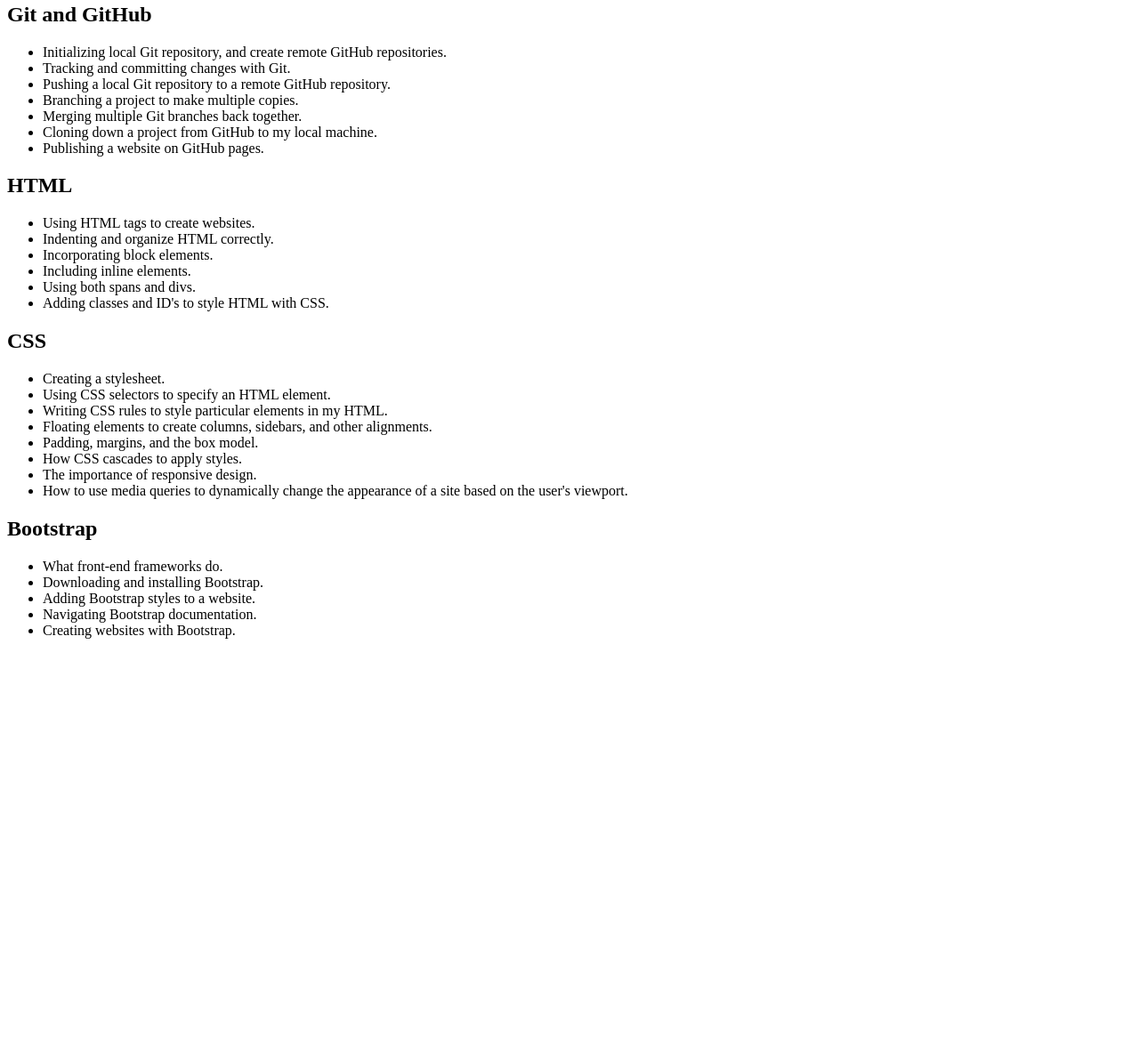
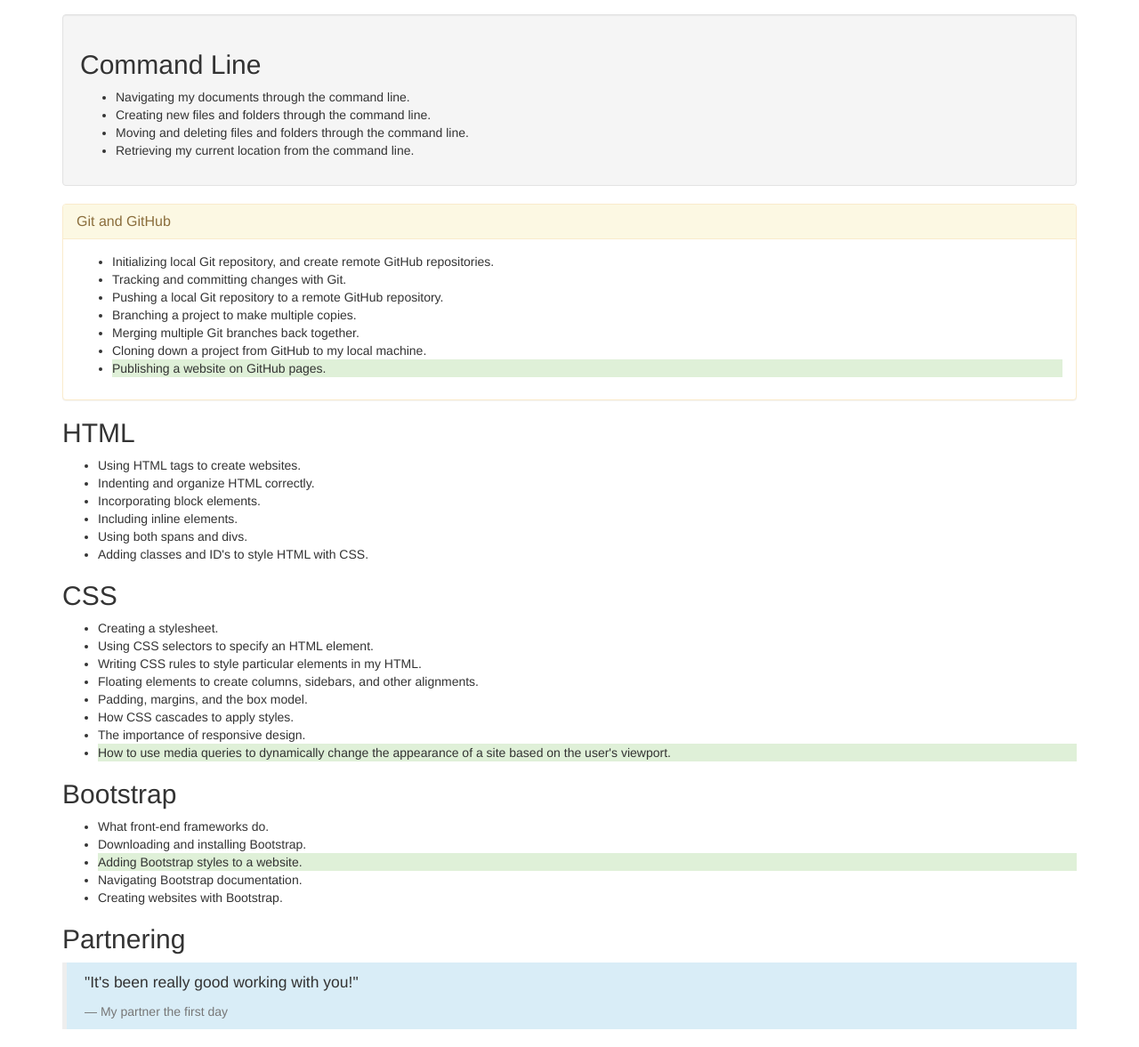
Before and after one commit to BrookeZK/week-in-review, a plain HTML site: page index.html in a window 1280 px wide. Shown: the part 254-1431 px from the top of the page at 89% size. Before the commit the page ends 988 px from the top, so only its background shows below. Drawn offline with Linux system fonts and the light colour scheme.

Commit message:
Add many bootstrap styles to our page.

```diff
--- a/index.html
+++ b/index.html
@@ -2,12 +2,17 @@
 <html>
   <head>
     <title>My First Week at Epicodus</title>
+    <link href="css/bootstrap.css" rel="stylesheet" type="text/css">
   </head>
   <body>
+    <div class="container">
+      <div class="jumbotron">
         <h1>My First Week at Epicodus</h1>
         <p>
           I've almost finished my first week at Epicodus. Here are some of the things I've learned so far:
         </p>
+      </div>
+      <div class="well">
         <h2>Command Line</h2>
         <ul>
           <li>Navigating my documents through the command line.</li>
@@ -15,7 +20,12 @@
           <li>Moving and deleting files and folders through the command line.</li>
           <li>Retrieving my current location from the command line.</li>
         </ul>
-    <h2>Git and GitHub</h2>
+      </div>
+      <div class="panel panel-warning">
+        <div class="panel-heading">
+          <h2 class="panel-title">Git and GitHub</h2>
+        </div>
+        <div class="panel-body">
           <ul>
             <li>Initializing local Git repository, and create remote GitHub repositories.</li>
             <li>Tracking and committing changes with Git.</li>
@@ -23,8 +33,10 @@
             <li>Branching a project to make multiple copies.</li>
             <li>Merging multiple Git branches back together.</li>
             <li>Cloning down a project from GitHub to my local machine.</li>
-      <li>Publishing a website on GitHub pages.</li>
+            <li class="bg-success">Publishing a website on GitHub pages.</li>
           </ul>
+        </div>
+      </div>
       <h2>HTML</h2>
       <ul>
         <li>Using HTML tags to create websites.</li>
@@ -43,15 +55,21 @@
         <li>Padding, margins, and the box model.</li>
         <li>How CSS cascades to apply styles.</li>
         <li>The importance of responsive design.</li>
-      <li>How to use media queries to dynamically change the appearance of a site based on the user's viewport.</li>
+        <li class="bg-success">How to use media queries to dynamically change the appearance of a site based on the user's viewport.</li>
       </ul>
       <h2>Bootstrap</h2>
       <ul>
         <li>What front-end frameworks do.</li>
         <li>Downloading and installing Bootstrap.</li>
-      <li>Adding Bootstrap styles to a website.</li>
+        <li class="bg-success">Adding Bootstrap styles to a website.</li>
         <li>Navigating Bootstrap documentation.</li>
         <li>Creating websites with Bootstrap.</li>
       </ul>
+      <h2>Partnering</h2>
+      <blockquote class="bg-info">
+        <p>"It's been really good working with you!"</p>
+        <footer>My partner the first day</footer>
+      </blockquote>
+    </div>
   </body>
 </html>
```
Lines whose indentation alone changed are shown as unchanged.
